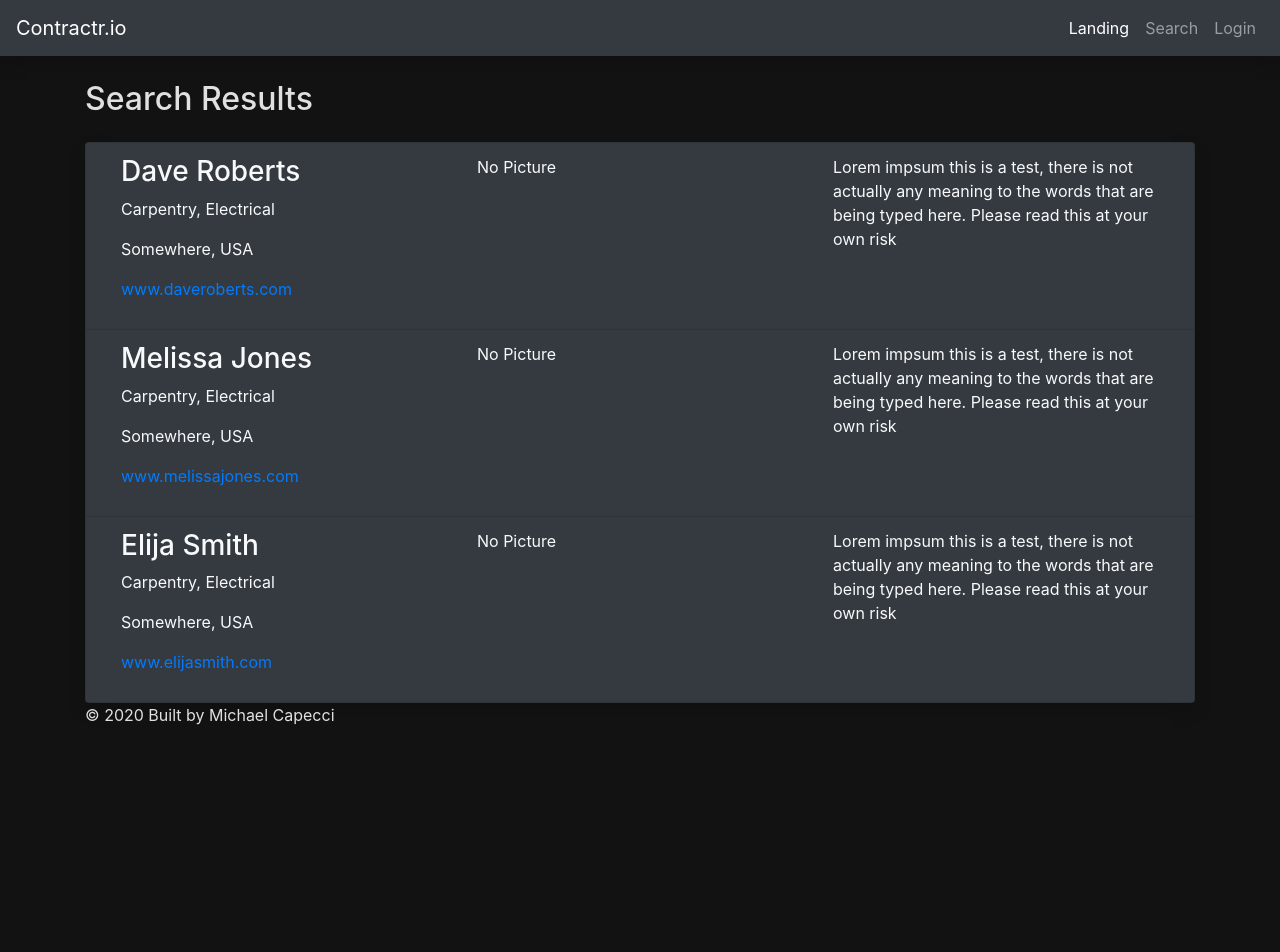
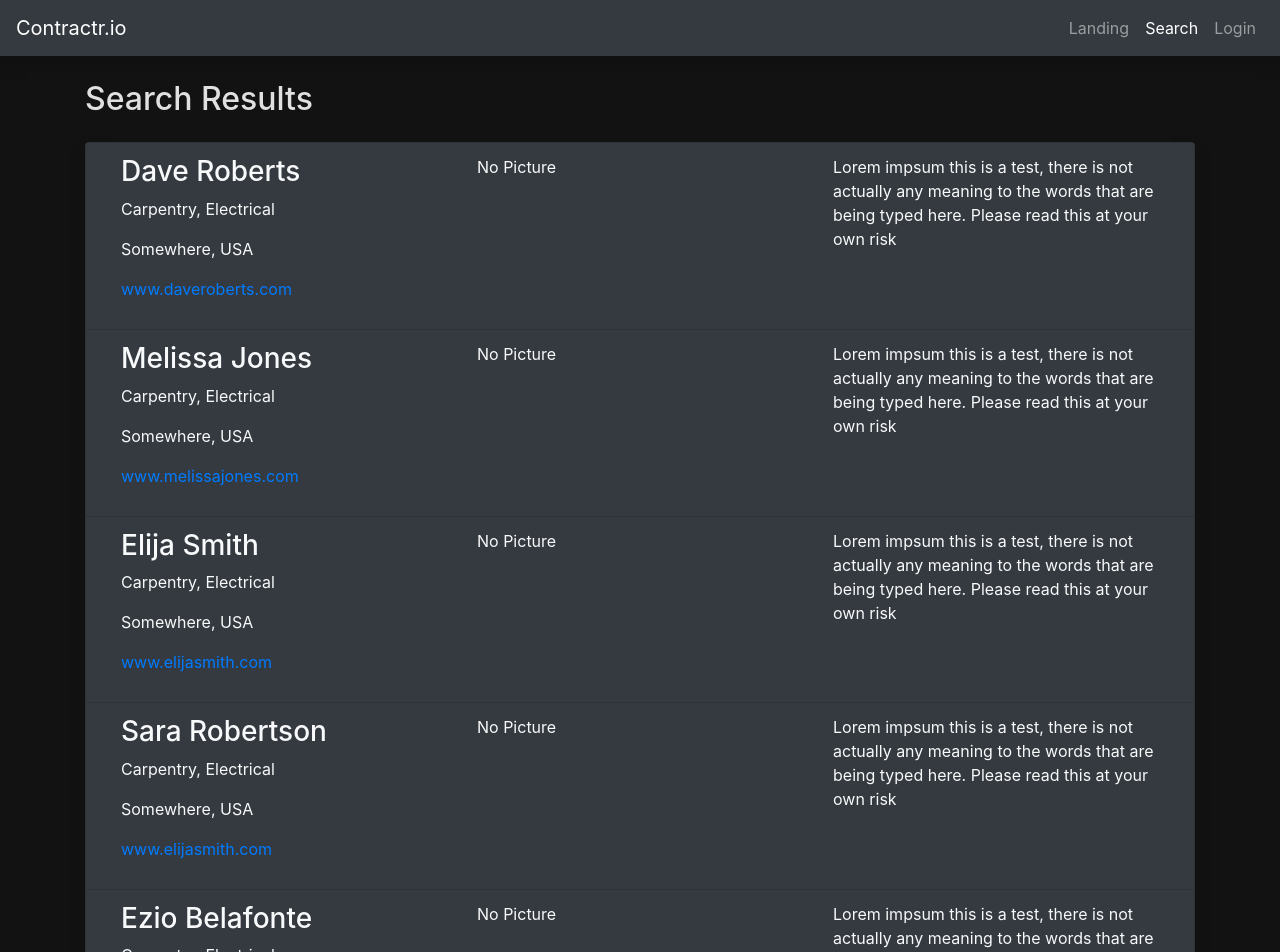
Before and after one commit to mjcapecci/Contractr.io, a React (Create React App) app in the folder client/: page /search in a window 1280 px wide. Shown: the top 952 px of the page. Before the commit the page ends 800 px from the top, so only its background shows below. Built offline with nearby package versions, Linux system fonts and the light colour scheme; the HTML template or start-up script is replaced by a standard one.

Commit message:
adds workaround for maintaining correct display of active page on navbar

```diff
--- a/client/src/components/Layout/Navbar.js
+++ b/client/src/components/Layout/Navbar.js
@@ -1,37 +1,43 @@
 import React, { useState } from 'react';
-import { Link } from 'react-router-dom';
+import { Link, useLocation } from 'react-router-dom';
 import './layout.scss';
 
-const Navbar = () => {
-  const [activeLink, setActiveLink] = useState(1);
+const Navbar = props => {
+  const path = useLocation().pathname;
+
+  const [activeLink, setActiveLink] = useState(path);
 
   return (
     <nav className='navbar navbar-expand-lg navbar-dark bg-dark justify-content-between shadow'>
-      <Link className='navbar-brand'>Contractr.io</Link>
+      <Link className='navbar-brand' to='/'>
+        Contractr.io
+      </Link>
       <ul className='navbar-nav'>
         <li className='nav-item'>
           <Link
-            className={activeLink !== 1 ? 'nav-link' : 'nav-link active'}
+            className={activeLink !== '/' ? 'nav-link' : 'nav-link active'}
             to='/'
-            onClick={() => setActiveLink(1)}
+            onClick={() => setActiveLink('/')}
           >
             Landing
           </Link>
         </li>
         <li className='nav-item'>
           <Link
-            className={activeLink !== 2 ? 'nav-link' : 'nav-link active'}
+            className={
+              activeLink !== '/search' ? 'nav-link' : 'nav-link active'
+            }
             to='/search'
-            onClick={() => setActiveLink(2)}
+            onClick={() => setActiveLink('/search')}
           >
             Search
           </Link>
         </li>
         <li className='nav-item'>
           <Link
-            className={activeLink !== 3 ? 'nav-link' : 'nav-link active'}
+            className={activeLink !== '/login' ? 'nav-link' : 'nav-link active'}
             to='/login'
-            onClick={() => setActiveLink(3)}
+            onClick={() => setActiveLink('/login')}
           >
             Login
           </Link>
--- a/client/src/components/Search/SearchInputGroup.js
+++ b/client/src/components/Search/SearchInputGroup.js
@@ -2,6 +2,8 @@ import React from 'react';
 import './search.scss';
 
 import SearchInputs from './SearchInputs';
+
+let sampleCounter = 0;
 
 const SearchInputGroup = () => {
   const sampleInputs = [
@@ -25,13 +27,27 @@ const SearchInputGroup = () => {
       location: 'Somewhere, USA',
       website: `www.elijasmith.com`,
       bio: `Lorem impsum this is a test, there is not actually any meaning to the words that are being typed here. Please read this at your own risk`
+    },
+    {
+      name: 'Sara Robertson',
+      skills: 'Carpentry, Electrical',
+      location: 'Somewhere, USA',
+      website: `www.elijasmith.com`,
+      bio: `Lorem impsum this is a test, there is not actually any meaning to the words that are being typed here. Please read this at your own risk`
+    },
+    {
+      name: 'Ezio Belafonte',
+      skills: 'Carpentry, Electrical',
+      location: 'Somewhere, USA',
+      website: `www.elijasmith.com`,
+      bio: `Lorem impsum this is a test, there is not actually any meaning to the words that are being typed here. Please read this at your own risk`
     }
   ];
 
   return (
     <ul className='list-group mt-4 search-results shadow'>
       {sampleInputs.map(input => (
-        <SearchInputs data={input} />
+        <SearchInputs data={input} key={sampleCounter++} />
       ))}
     </ul>
   );
```
